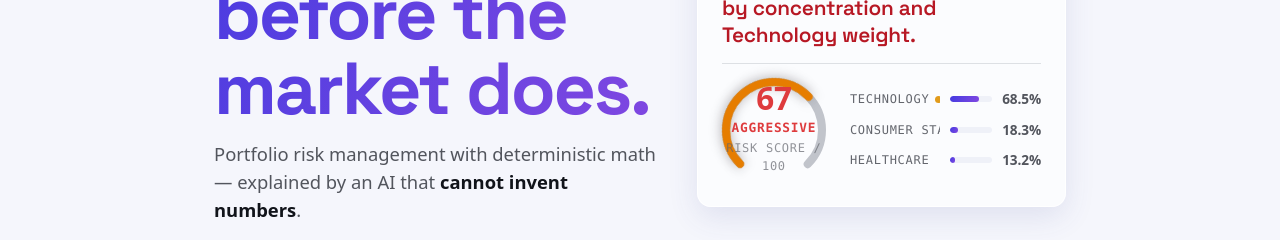
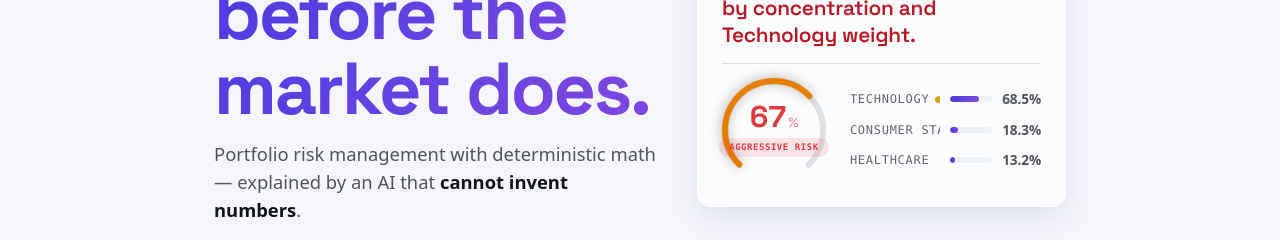
Before and after one commit to Kaydenletk/riskpilot-ai, a Next.js app in the folder frontend/: page / in a window 1280 px wide. Shown: the part 402-642 px from the top of the page. Built offline with nearby package versions, Linux system fonts and the light colour scheme; no server answers.

Commit message:
style(v3): gauge percent framing — 80% numeral, band pill, thinner arc

```diff
--- a/frontend/src/components/dashboard/RiskGauge.tsx
+++ b/frontend/src/components/dashboard/RiskGauge.tsx
@@ -12,7 +12,7 @@ interface RiskGaugeProps {
   size?: number; // px, default 260
 }
 
-const STROKE_RATIO = 18 / 260; // keep the original 18px stroke at size 260
+const STROKE_RATIO = 12 / 260; // v3: thinner arc — the number is the star
 const SWEEP = 0.75; // 270° arc (quarter gap at the bottom)
 
 export function RiskGauge({ score, band, size = 260 }: RiskGaugeProps) {
@@ -46,13 +46,13 @@ export function RiskGauge({ score, band, size = 260 }: RiskGaugeProps) {
       className={styles.wrap}
       style={{ width: SIZE, height: SIZE }}
       role="img"
-      aria-label={`Risk score ${score} of 100, ${band}`}
+      aria-label={`Risk score ${Math.round(score)} percent — ${band}`}
     >
       <svg width={SIZE} height={SIZE} viewBox={`0 0 ${SIZE} ${SIZE}`} className={styles.svg}>
         <g transform={`rotate(${rotation} ${SIZE / 2} ${SIZE / 2})`}>
           <circle
             cx={SIZE / 2} cy={SIZE / 2} r={RADIUS} fill="none"
-            stroke="var(--rule-strong)" strokeWidth={STROKE} strokeLinecap="round"
+            stroke="var(--rule)" strokeWidth={STROKE} strokeLinecap="round"
             strokeDasharray={`${ARC_LEN} ${GAP_LEN}`}
           />
           <circle
@@ -65,14 +65,23 @@ export function RiskGauge({ score, band, size = 260 }: RiskGaugeProps) {
       </svg>
 
       <div className={styles.center}>
-        <div className={`num ${styles.score}`} style={{ color: riskVar(band), fontSize: `${SIZE / 3.82}px` }}>
+        {/* percent framing (score is /100 by construction) — "80%" reads instantly;
+            the old "risk score / 100" caption became redundant and was cut */}
+        <div className={`num ${styles.score}`} style={{ color: riskVar(band), fontSize: `${SIZE / 4}px` }}>
           {Math.round(shown)}
+          <span className={styles.pctSign} style={{ fontSize: `${SIZE / 9}px` }}>
+            %
+          </span>
         </div>
-        <div className={`caption ${styles.band}`} style={{ color: riskVar(band) }}>
-          {band}
-        </div>
-        <div className="caption" style={{ marginTop: 2, opacity: 0.7 }}>
-          risk score / 100
+        <div
+          className={`caption ${styles.bandChip}`}
+          style={{
+            color: riskVar(band),
+            background: `color-mix(in oklch, ${riskVar(band)} 12%, transparent)`,
+            fontSize: `${Math.max(9, SIZE / 22)}px`,
+          }}
+        >
+          {band} risk
         </div>
       </div>
     </div>
--- a/frontend/src/components/dashboard/risk-gauge.module.css
+++ b/frontend/src/components/dashboard/risk-gauge.module.css
@@ -27,14 +27,26 @@
 }
 
 .score {
+  font-family: var(--font-display), ui-sans-serif, system-ui, sans-serif;
   font-weight: 700;
   line-height: 0.9;
+  display: flex;
+  align-items: baseline;
+  justify-content: center;
 }
 
-.band {
-  margin-top: 6px;
-  font-size: 0.8rem;
+.pctSign {
   font-weight: 600;
+  opacity: 0.55;
+  margin-left: 2px;
+}
+
+/* band as a soft pill — color carried by the band ink on a 12% tint */
+.bandChip {
+  margin-top: 8px;
+  font-weight: 700;
+  padding: 3px 10px;
+  border-radius: 100px;
 }
 
 @media (max-width: 480px) {
```
